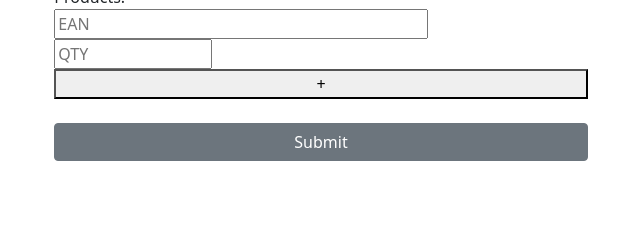
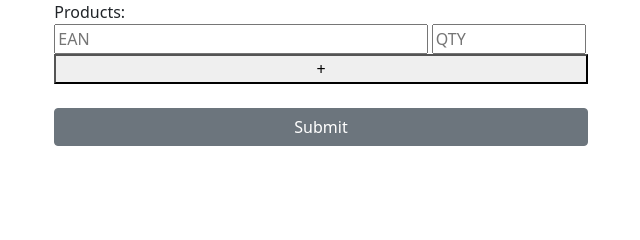
Before and after one commit to Ceva445/delivery_plus, a Django app: page /delivery/create/ in a window 1280 px wide. Shown: the part 527-767 px from the top of the page, without its empty margins (319-959 px from the left). Run offline with Django 5.2, Linux system fonts and the light colour scheme; data that the repository does not hold is empty; some libraries are stand-ins or nearby versions.

Commit message:
Fix form size

```diff
--- a/templates/delivery/create_delivery.html
+++ b/templates/delivery/create_delivery.html
@@ -47,7 +47,7 @@
     <div id="product-fields">
         <div class="product-field">
             <input type="number" name="ean_0" style="width: 70%;" placeholder="EAN" margin-right: 1px;>
-            <input type="number" name="qty_0" style="width: 29.5%;" placeholder="QTY" required>
+            <input type="number" name="qty_0" style="width: 29%;" placeholder="QTY" required>
         </div>
     </div>
 
```
